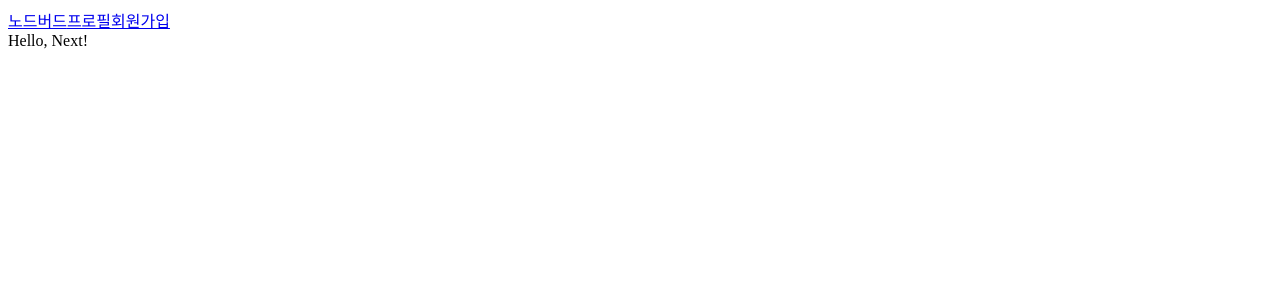
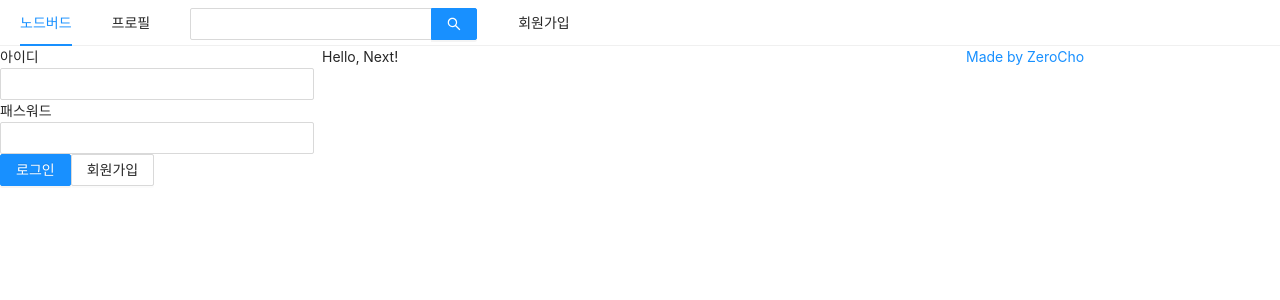
Before and after one commit to wogh002/nodeBird, a Next.js app: page / in a window 1280 px wide. Shown: the top 300 px of the page. Built offline with nearby package versions, Linux system fonts and the light colour scheme.

Commit message:
adding login form

```diff
--- a/components/appLayout.jsx
+++ b/components/appLayout.jsx
@@ -1,21 +1,52 @@
-import React from "react";
+import React, { useState } from "react";
 import PropTypes from "prop-types";
 import Link from "next/link";
+import { Menu, Input, Row, Col } from "antd";
+import UserProfile from "./userProfile";
+import LoginForm from "./loginForm";
 
 const AppLayout = ({ children }) => {
+  const [isLoggedIn, setIsLoggedIn] = useState(false);
   return (
-    <div>
+    <>
+      <Menu mode="horizontal">
+        <Menu.Item>
           <Link href="/">
             <a>노드버드</a>
           </Link>
+        </Menu.Item>
+        <Menu.Item>
           <Link href="/profile">
             <a>프로필</a>
           </Link>
+        </Menu.Item>
+        <Menu.Item>
+          <Input.Search enterButton style={{ verticalAlign: "middle" }} />
+        </Menu.Item>
+        <Menu.Item>
           <Link href="/signup">
             <a>회원가입</a>
           </Link>
+        </Menu.Item>
+      </Menu>
+      <Row gutter={8}>
+        <Col xs={24} md={6}>
+          {isLoggedIn ? <UserProfile /> : <LoginForm />}
+        </Col>
+        <Col xs={24} md={12}>
           {children}
-    </div>
+        </Col>
+        <Col xs={24} md={6}>
+          <a
+            href="https://parkjaeho.tistory.com/"
+            target="_blank"
+            rel="noreferrer noopener"
+          >
+            Made by ZeroCho
+          </a>
+        </Col>
+      </Row>
+    </>
   );
 };
 AppLayout.propTypes = {
--- /dev/null
+++ b/components/loginForm.jsx
@@ -0,0 +1,57 @@
+import React, { useCallback, useState } from "react";
+import { Form, Input, Button } from "antd";
+import Link from "next/link";
+
+const LoginForm = () => {
+  const [id, setId] = useState("");
+  const [password, setPassword] = useState("");
+
+  // 컴포넌트의 props로 넘겨주는 함수는 useCallback() 꼭 사용합시다!
+  const onChangeId = useCallback(({ target }) => {
+    setId(target.value);
+    target.focus();
+  }, []);
+  const onChangePassword = useCallback(({ target }) => {
+    setPassword(target.value);
+    target.focus();
+  });
+  return (
+    <Form>
+      <div>
+        <label htmlFor="user-id">아이디</label>
+        <br />
+        <Input
+          name="user-id"
+          id="user-id"
+          value={id}
+          onChange={onChangeId}
+          required
+        />
+      </div>
+      <div>
+        <label htmlFor="user-password">패스워드</label>
+        <br />
+        <Input
+          name="user-password"
+          id="user-password"
+          type="password"
+          value={password}
+          onChange={onChangePassword}
+          required
+        />
+      </div>
+      <div>
+        <Button type="primary" htmlType="submit">
+          로그인
+        </Button>
+        <Link href="/signup">
+          <a>
+            <Button>회원가입</Button>
+          </a>
+        </Link>
+      </div>
+    </Form>
+  );
+};
+
+export default LoginForm;
--- /dev/null
+++ b/components/userProfile.jsx
@@ -0,0 +1,5 @@
+import React from "react";
+
+const UserProfile = (props) => <h1>유저 프로필 탁탁</h1>;
+
+export default UserProfile;
--- a/package.json
+++ b/package.json
@@ -9,10 +9,13 @@
   "author": "jaeho",
   "license": "ISC",
   "dependencies": {
+    "@ant-design/icons": "^4.6.2",
+    "antd": "^4.16.10",
     "next": "^9.5.5",
     "prop-types": "^15.7.2",
     "react": "^17.0.2",
-    "react-dom": "^17.0.2"
+    "react-dom": "^17.0.2",
+    "styled-components": "^5.3.0"
   },
   "devDependencies": {
     "eslint": "^7.32.0",
--- /dev/null
+++ b/pages/_app.jsx
@@ -0,0 +1,29 @@
+//페이지들의 공통적으로 사용되는 부분은 _app 에서 작성해서 적용시키자
+import React from "react";
+import PropTypes from "prop-types";
+import Head from "next/head";
+//웹팩이란 여러개의 파일을 하나의 js파일로 합쳐준다.
+//웹팩이 css를 보는 순간
+// css를 <style>태그로 바꿔서 html 에다가 넣어준다
+import "antd/dist/antd.css";
+
+//index의 부모는 app
+// index.js의 return 부분이 _App 의 Component로 간다
+const NodeBird = ({ Component }) => {
+  return (
+    <>
+      <Head>
+        <meta charSet="utf-8" />
+        <title>NodeBird@@</title>
+      </Head>
+      <Component />
+    </>
+  );
+};
+
+NodeBird.propTypes = {
+  //점검을 무조건 해주자 점검을하면 서비스의 안전성 ↑
+  //<Component />처럼 JSX로 쓸 수 있는 것들을 elementType이라고 합니다.
+  Component: PropTypes.elementType.isRequired,
+};
+export default NodeBird;
--- a/pages/index.js
+++ b/pages/index.js
@@ -1,6 +1,7 @@
 import React from "react";
 import AppLayout from "../components/appLayout";
-const Home = (props) => {
+// 여기는 index.js
+const Home = () => {
   return (
     <AppLayout>
       <div>Hello, Next!</div>
```
Also changed, not shown: pages/profile.jsx (+10 -1 lines), pages/signup.jsx (+9 -1 lines), 2 other files (tests, documents, lock files or other folders). Lines whose indentation alone changed are shown as unchanged.
